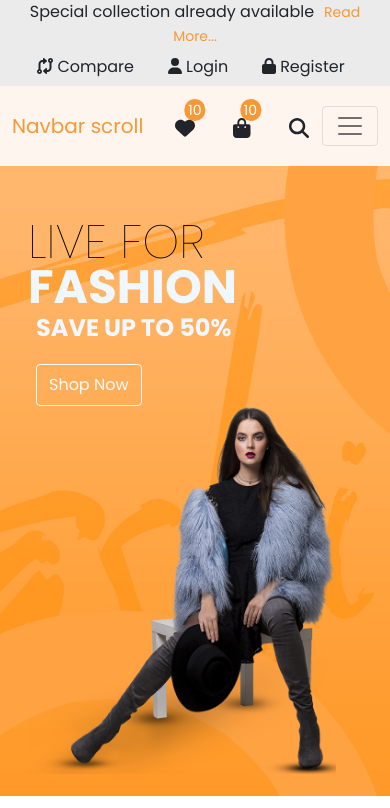
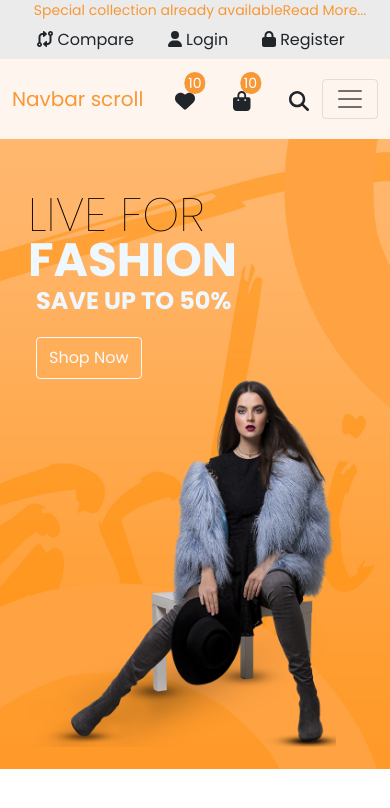
Before and after one commit to kakon-ray/AND-SHOP, a React (Create React App) app: page / in a window 390 px wide. Shown: the top 808 px of the page. Built offline with nearby package versions, Linux system fonts and the light colour scheme.

Commit message:
topnav style change

```diff
--- a/src/App.js
+++ b/src/App.js
@@ -11,11 +11,11 @@ import ShopPage from "./page/ShopPage";
 
 import { Routes, Route, Link } from "react-router-dom";
 import ErrorPage from "./component/ErrorPage/ErrorPage";
-import { ShopProvider } from "./Contexts/CartContext";
+import { WishListProvider } from "./Contexts/wishListContext";
 
 function App() {
   return (
-    <ShopProvider>
+    <WishListProvider>
       {/* Header section */}
       <TopNav />
       <HeaderNav />
@@ -27,7 +27,7 @@ function App() {
       </Routes>
       {/* Footer Section */}
       <Footer />
-    </ShopProvider>
+    </WishListProvider>
   );
 }
 
--- a/src/Contexts/CartContext.js
+++ /dev/null
@@ -1,13 +0,0 @@
-import React, { useState, createContext, useEffect } from "react";
-
-export const ShopContext = createContext();
-
-export const ShopProvider = (props) => {
-  const [shopData, setShopData] = useState([]);
-
-  return (
-    <ShopContext.Provider value={[shopData, setShopData]}>
-      {props.children}
-    </ShopContext.Provider>
-  );
-};
--- /dev/null
+++ b/src/Contexts/wishListContext.js
@@ -0,0 +1,13 @@
+import React, { useState, createContext, useEffect } from "react";
+
+export const wishListContext = createContext();
+
+export const WishListProvider = (props) => {
+  const [wishList, setWishList] = useState([]);
+
+  return (
+    <wishListContext.Provider value={[wishList, setWishList]}>
+      {props.children}
+    </wishListContext.Provider>
+  );
+};
--- a/src/component/OffCollection/OffCollection.js
+++ b/src/component/OffCollection/OffCollection.js
@@ -17,18 +17,18 @@ const OffCollection = () => {
               />
             </div>
             <div className="col-md-3 text-center pt-4 mt-5 ">
-              <ul class="list-group ">
-                <li class="list-group-item">
+              <ul className="list-group ">
+                <li className="list-group-item">
                   <h3 className="font-weight-bold">00</h3> days
                 </li>
-                <li class="list-group-item">
+                <li className="list-group-item">
                   <h3 className="font-weight-bold">00</h3> Hours
                 </li>
-                <li class="list-group-item">
+                <li className="list-group-item">
                   <h3 className="font-weight-bold">00</h3>
                   Minutes
                 </li>
-                <li class="list-group-item">
+                <li className="list-group-item">
                   <h3 className="font-weight-bold">00</h3>
                   Seconds
                 </li>
--- a/src/component/ShopCard.js/ShopCard.js
+++ b/src/component/ShopCard.js/ShopCard.js
@@ -10,6 +10,9 @@ import { SwitchHorizontalIcon } from "@heroicons/react/solid";
 import { HeartIcon } from "@heroicons/react/solid";
 
 const ShopCard = ({ position, title, price, img, img1 }) => {
+  const addTowishList = () => {
+    console.log("click");
+  };
   return (
     <div className="col-md-3" id="shop-card">
       <Card className="card-container">
@@ -24,7 +27,7 @@ const ShopCard = ({ position, title, price, img, img1 }) => {
           <h5>{price}</h5>
         </Card.Body>
         <span className="badge-container p-0">
-          <span class="badge">{position}</span>
+          <span className="badge">{position}</span>
         </span>
 
         <div className="overly-container">
@@ -33,9 +36,11 @@ const ShopCard = ({ position, title, price, img, img1 }) => {
           </button>
           <div className="overly-content-icon">
             <HeartIcon
+              onClick={addTowishList}
               className="h-7 w-7 text-light-500 badge my-3 heart"
               id="heart"
             />
+
             <ViewListIcon className="h-7 w-7 text-light-500 badge my-3" />
             <SwitchHorizontalIcon className="h-7 w-7 text-light-500 badge my-3" />
           </div>
--- a/src/component/TopNav/TopNav.js
+++ b/src/component/TopNav/TopNav.js
@@ -1,5 +1,5 @@
 import React from "react";
-import "./TopNav.css";
+import styles from "./TopNav.module.css";
 import { FontAwesomeIcon } from "@fortawesome/react-fontawesome";
 import { faCodeCompare } from "@fortawesome/free-solid-svg-icons";
 import { faUser } from "@fortawesome/free-solid-svg-icons";
@@ -8,10 +8,14 @@ import { Button } from "react-bootstrap";
 
 const TopNav = () => {
   return (
-    <div className="top-nav">
+    <div className={styles.topnav}>
       <div className="container-fluid">
-        <div className="d-flex justify-content-md-between  align-items-center flex-wrap top-nav-conent">
-          <div className="align-self-center justify-content-center topnav-text">
+        <div
+          className={`d-flex justify-content-md-between  align-items-center flex-wrap ${styles.topNavContent}`}
+        >
+          <div
+            className={`align-self-center justify-content-center ${styles.topnavText}`}
+          >
             <p className="my-0 text-center ">
               Special collection already available
               <span className="readmore">Read More...</span>
--- a/src/component/TopNav/TopNav.css
+++ b/src/component/TopNav/TopNav.module.css
@@ -1,29 +1,27 @@
-.topnav-list ul li {
+.topnav ul li {
   list-style-type: none;
 }
-.topnav-list ul li:hover {
+.topnav ul li:hover {
   color: #f79837;
 }
 
-.top-nav {
+.topnav {
   background-color: #ebebeb;
+  font-family: "Poppins", sans-serif;
 }
 
-.top-nav {
-  font-family: "Poppins", sans-serif;
-}
-.top-nav .btn {
+.topnav .btn {
   background-color: none;
 }
 
-.readmore {
+.topnavText {
   color: #f79837;
   font-size: 14px;
   margin-left: 10px;
 }
 
 @media only screen and (max-width: 690px) {
-  .top-nav-conent {
+  .topNavContent {
     justify-content: center !important;
   }
 }
```
